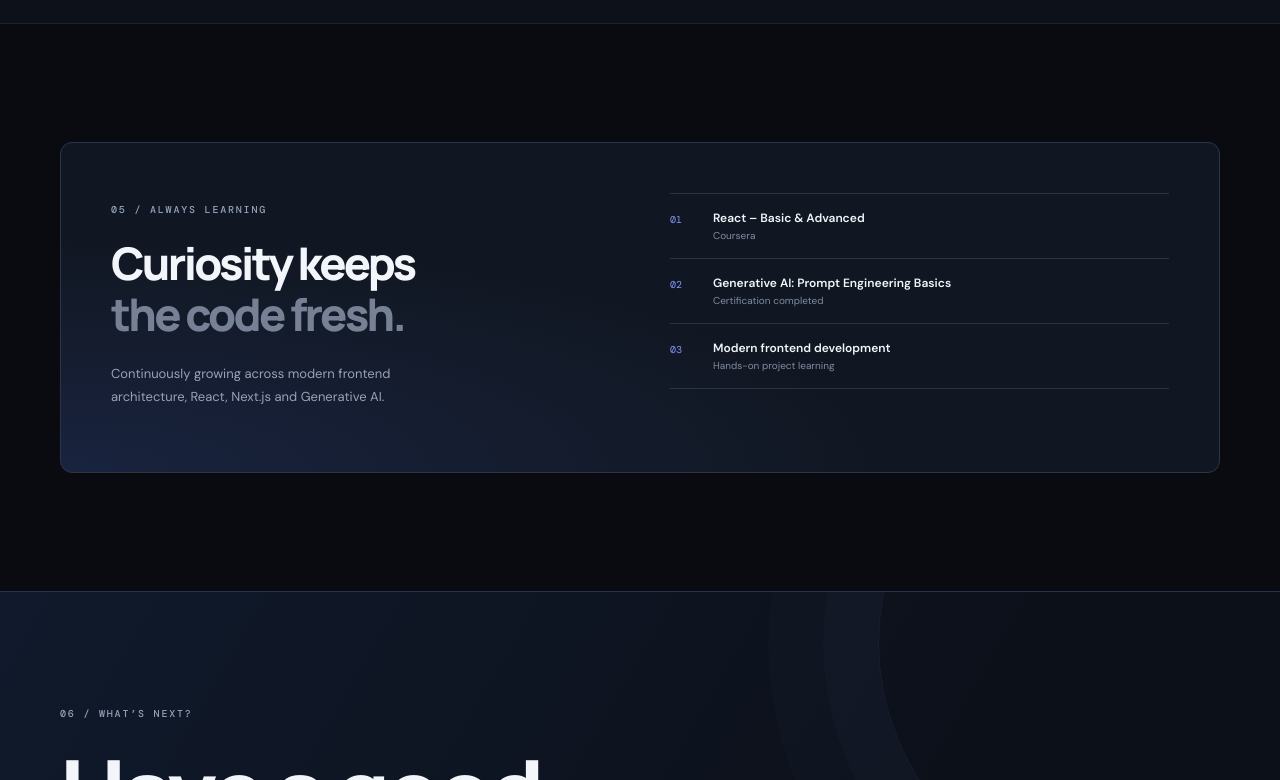
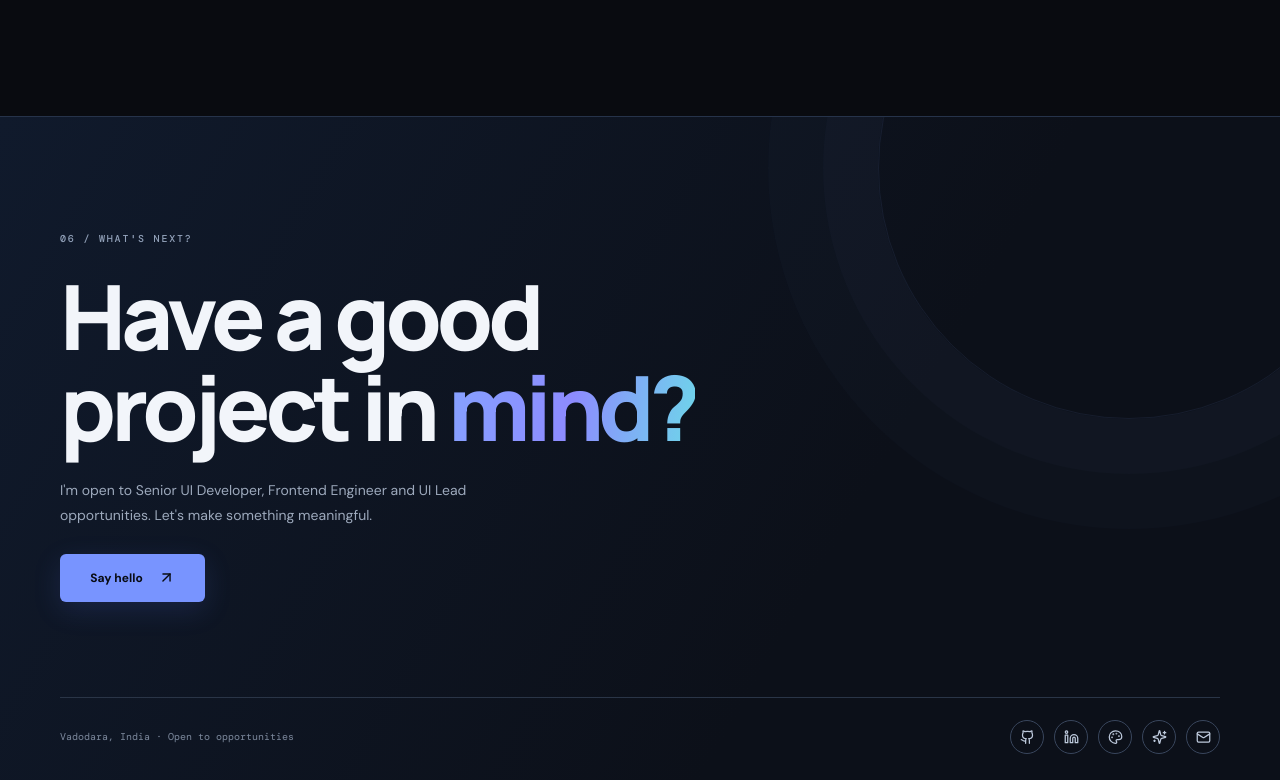
Before and after one commit to sweta91/sweta.ui, a Next.js app: page /sweta.ui/ in a window 1280 px wide. Shown: the part 4480-5260 px from the top of the page. Built offline with nearby package versions, Linux system fonts and the light colour scheme.

Commit message:
Update portfolio section with new contact details

```diff
--- a/src/components/portfolio.tsx
+++ b/src/components/portfolio.tsx
@@ -12,8 +12,7 @@ const skillGroups = [
 
 const projects = [
   { number: '01', name: 'MediBook', type: 'Healthcare · Next.js', description: 'A healthcare appointment platform concept with doctor discovery, specialty filters, doctor profiles and appointment booking flows.', tags: ['Next.js', 'React', 'TypeScript', 'SCSS'], status: 'In development', tone: 'blue', href: 'https://github.com/sweta91/medibook-healthcare-platform' },
-  { number: '02', name: 'WordCamp Mumbai 2026', type: 'Event website · Next.js', description: 'A responsive event website built to present event information, ticket registration and payment flows.', tags: ['Next.js', 'TypeScript', 'SCSS', 'Vercel'], status: 'Built & deployed', tone: 'purple', href: 'https://wordcamp-mumbai-2026.vercel.app/' },
-  { number: '03', name: 'Personal portfolio', type: 'Personal brand · Web', description: 'A portfolio focused on frontend engineering, UI craft, selected work and professional experience.', tags: ['React', 'Next.js', 'UI design'], status: 'Redesigning', tone: 'teal', href: 'https://sweta91.github.io/sweta.ui/' },
+  { number: '02', name: 'Personal portfolio', type: 'Personal brand · Web', description: 'A portfolio focused on frontend engineering, UI craft, selected work and professional experience.', tags: ['React', 'Next.js', 'UI design'], status: 'Redesigning', tone: 'teal', href: 'https://sweta91.github.io/sweta.ui/' },
 ];
 
 const experience = [
@@ -91,7 +90,84 @@ export default function Portfolio() {
 
       <section className="section wrap" id="learning"><div className="learning-card"><div><p className="eyebrow">05 / ALWAYS LEARNING</p><h2>Curiosity keeps<br/><span className="muted">the code fresh.</span></h2><p>Continuously growing across modern frontend architecture, React, Next.js and Generative AI.</p></div><div className="learning-list"><div><span>01</span><b>React – Basic & Advanced</b><small>Coursera</small></div><div><span>02</span><b>Generative AI: Prompt Engineering Basics</b><small>Certification completed</small></div><div><span>03</span><b>Modern frontend development</b><small>Hands-on project learning</small></div></div></div></section>
 
-      <section className="contact-section" id="contact"><div className="wrap contact-inner"><p className="eyebrow">06 / WHAT’S NEXT?</p><h2>Have a good<br/>project in <span className="gradient-text">mind?</span></h2><p className="contact-copy">I’m open to Senior UI Developer, Frontend Engineer and UI Lead opportunities. Let’s make something meaningful.</p><a className="button button-primary contact-button" href="mailto:YOUR_EMAIL@example.com">Say hello <ArrowUpRight size={17}/></a><div className="contact-bottom"><span>Vadodara, India · Open to opportunities</span><div className="social-links"><a href="https://github.com/sweta91" target="_blank" rel="noreferrer" aria-label="GitHub"><Github/></a><a href="https://www.linkedin.com/" target="_blank" rel="noreferrer" aria-label="LinkedIn"><Linkedin/></a><a href="mailto:YOUR_EMAIL@example.com" aria-label="Email"><Mail/></a></div></div></div></section>
+
+<section className="contact-section" id="contact">
+  <div className="wrap contact-inner">
+    <p className="eyebrow">06 / WHAT&apos;S NEXT?</p>
+
+    <h2>
+      Have a good<br />
+      project in <span className="gradient-text">mind?</span>
+    </h2>
+
+    <p className="contact-copy">
+      I&apos;m open to Senior UI Developer, Frontend Engineer
+      and UI Lead opportunities. Let&apos;s make something meaningful.
+    </p>
+
+    <a
+      className="button button-primary contact-button"
+      href="mailto:swetapatil1991@gmail.com"
+    >
+      Say hello <ArrowUpRight size={17} />
+    </a>
+
+    <div className="contact-bottom">
+      <span>Vadodara, India · Open to opportunities</span>
+
+      <div className="social-links">
+        <a
+          href="https://github.com/sweta91"
+          target="_blank"
+          rel="noreferrer"
+          aria-label="GitHub"
+          title="GitHub"
+        >
+          <Github />
+        </a>
+
+        <a
+          href="https://www.linkedin.com/in/sweta-patil-a5711a69/"
+          target="_blank"
+          rel="noreferrer"
+          aria-label="LinkedIn"
+          title="LinkedIn"
+        >
+          <Linkedin />
+        </a>
+
+        <a
+          href="https://www.behance.net/swetapatil"
+          target="_blank"
+          rel="noreferrer"
+          aria-label="Behance"
+          title="Behance"
+        >
+          <Palette />
+        </a>
+
+        <a
+          href="https://promptbase.com/profile/swetapatil"
+          target="_blank"
+          rel="noreferrer"
+          aria-label="PromptBase"
+          title="PromptBase"
+        >
+          <Sparkles />
+        </a>
+
+        <a
+          href="mailto:swetapatil1991@gmail.com"
+          aria-label="Email"
+          title="Email"
+        >
+          <Mail />
+        </a>
+      </div>
+    </div>
+  </div>
+</section>
+
       <footer className="footer wrap"><a className="brand" href="#home"><span className="brand-mark">S</span><span>SWETA<span className="muted">.PATIL</span></span></a><span>Designed with intention. Built with care.</span><a href="#home">BACK TO TOP ↑</a></footer>
     </main>
   );
```
